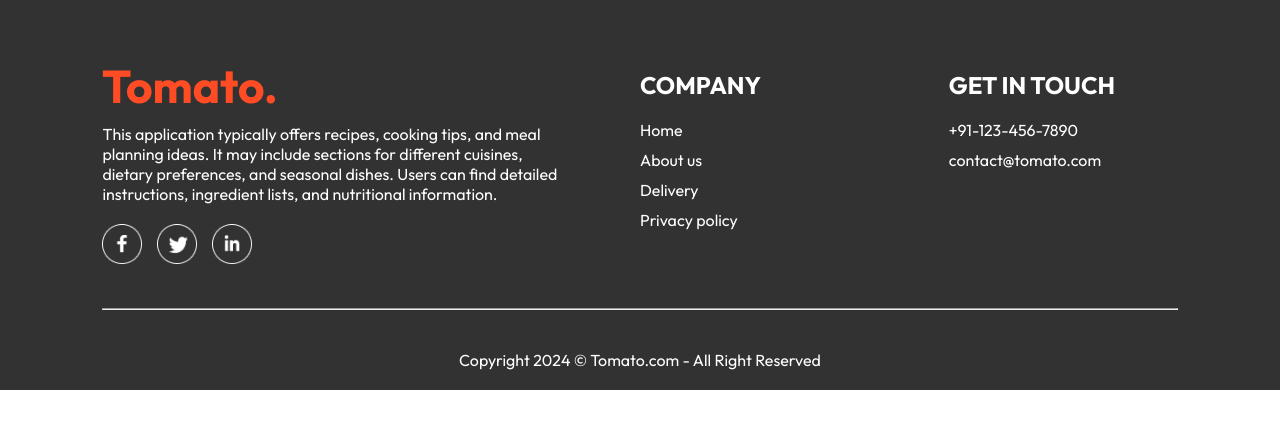
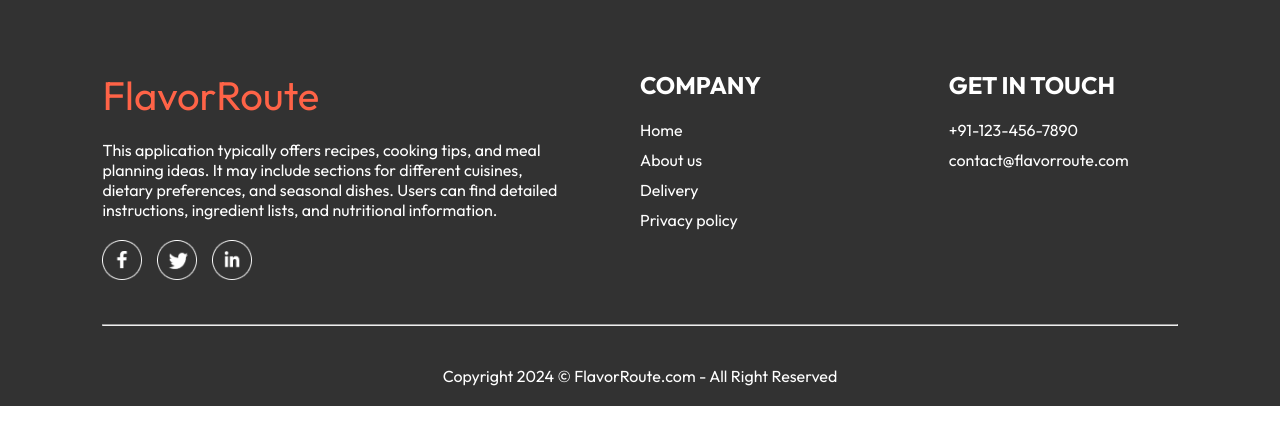
Before and after one commit to shelavalepallavi/FlavorRoute, a React (Vite) app in the folder frontend/: page /myorders in a window 1280 px wide. Shown: the part 310-746 px from the top of the page. Built offline with nearby package versions, Linux system fonts and the light colour scheme; no server answers.

Commit message:
ui change

```diff
--- a/frontend/src/components/Footer/Footer.css
+++ b/frontend/src/components/Footer/Footer.css
@@ -8,6 +8,11 @@
   padding: 20px 8vw;
   padding-top: 80px;
   margin-top: 100px;
+}
+.footer .logo{
+  width: 150px;
+  color: tomato;
+  font-size: 40px;
 }
 
 .footer-content {
--- a/frontend/src/components/Footer/Footer.jsx
+++ b/frontend/src/components/Footer/Footer.jsx
@@ -8,7 +8,7 @@
 
       <div className="footer-content">
         <div className="footer-content-left">
-          <img src={assets.logo} alt="" />
+          <p className='logo'>FlavorRoute</p>
           <p>This application  typically offers recipes, cooking tips, and meal planning ideas. It may include sections for different cuisines, dietary preferences, and seasonal dishes. Users can find detailed instructions, ingredient lists, and nutritional information.</p>
           <div className="footer-social-icons">
             <img src={assets.facebook_icon} alt="" />
@@ -29,13 +29,13 @@
           <h2>GET IN TOUCH</h2>
           <ul>
             <li>+91-123-456-7890</li>
-            <li>contact@tomato.com</li>
+            <li>contact@flavorroute.com</li>
           </ul>
         </div>
       </div>
 
       <hr />
-      <p className='footer-copyright'>Copyright 2024 &copy; Tomato.com - All Right Reserved</p>
+      <p className='footer-copyright'>Copyright 2024 &copy; FlavorRoute.com - All Right Reserved</p>
     </div>
   )
 }
```
